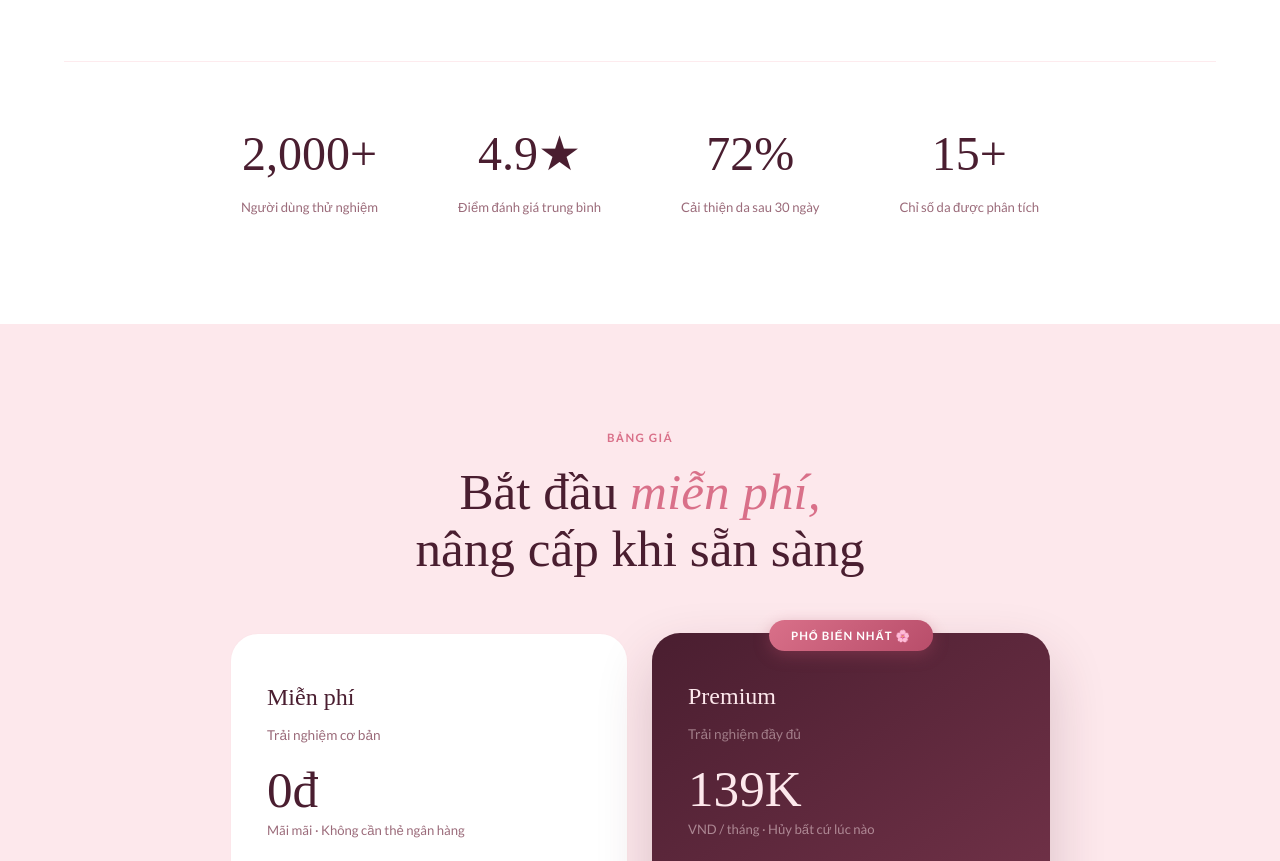
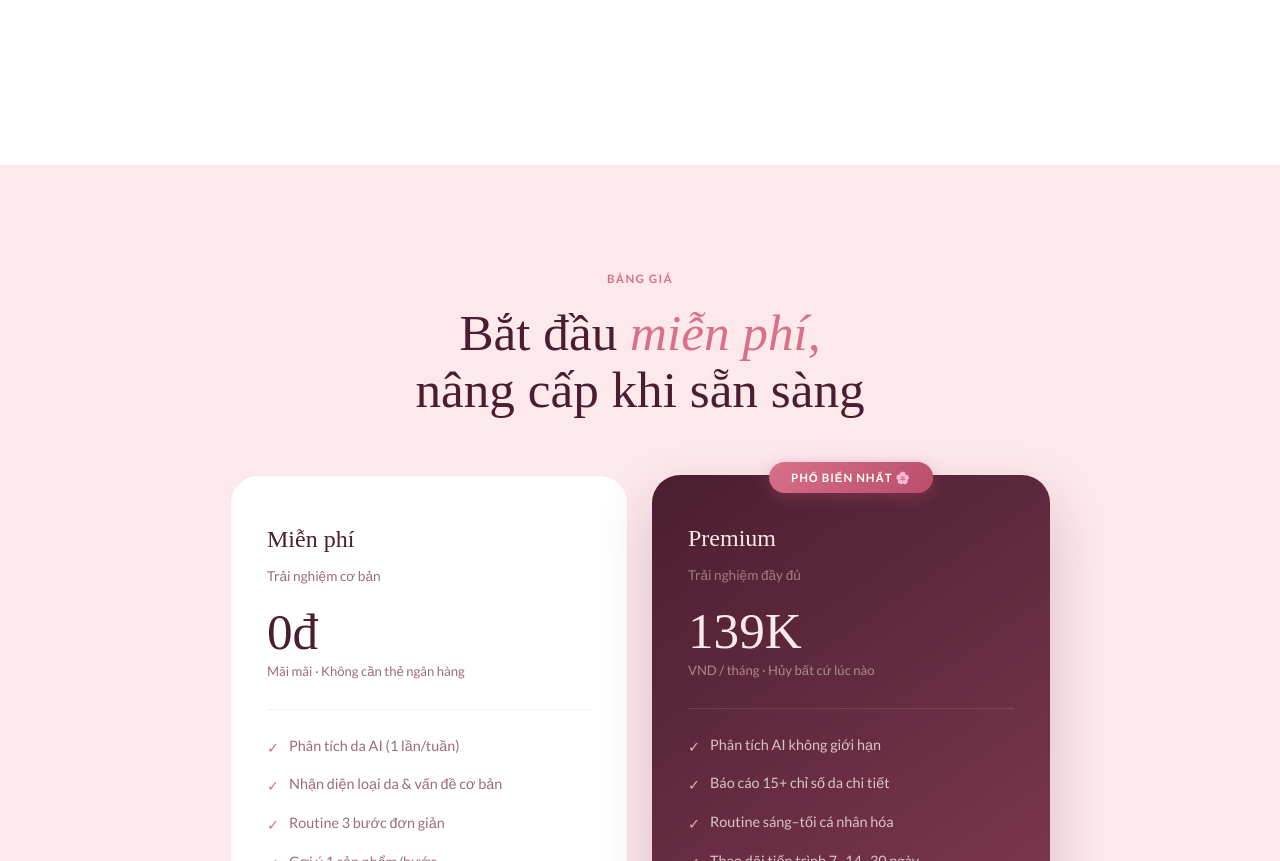
Before and after one commit to manhthang-svg/SkinWise_FE, a plain HTML site: page index.html in a window 1280 px wide. Shown: the part 4188-5049 px from the top of the page. Drawn offline with Linux system fonts and the light colour scheme.

Commit message:
delete items

```diff
--- a/index.html
+++ b/index.html
@@ -2193,12 +2193,7 @@
                 </div>
             </div>
         </div>
-        <div class="stats-strip">
-            <div><span class="stat-num">2,000+</span><span class="stat-label">Người dùng thử nghiệm</span></div>
-            <div><span class="stat-num">4.9★</span><span class="stat-label">Điểm đánh giá trung bình</span></div>
-            <div><span class="stat-num">72%</span><span class="stat-label">Cải thiện da sau 30 ngày</span></div>
-            <div><span class="stat-num">15+</span><span class="stat-label">Chỉ số da được phân tích</span></div>
-        </div>
+
     </section>
 
     <!-- PRICING -->
```
